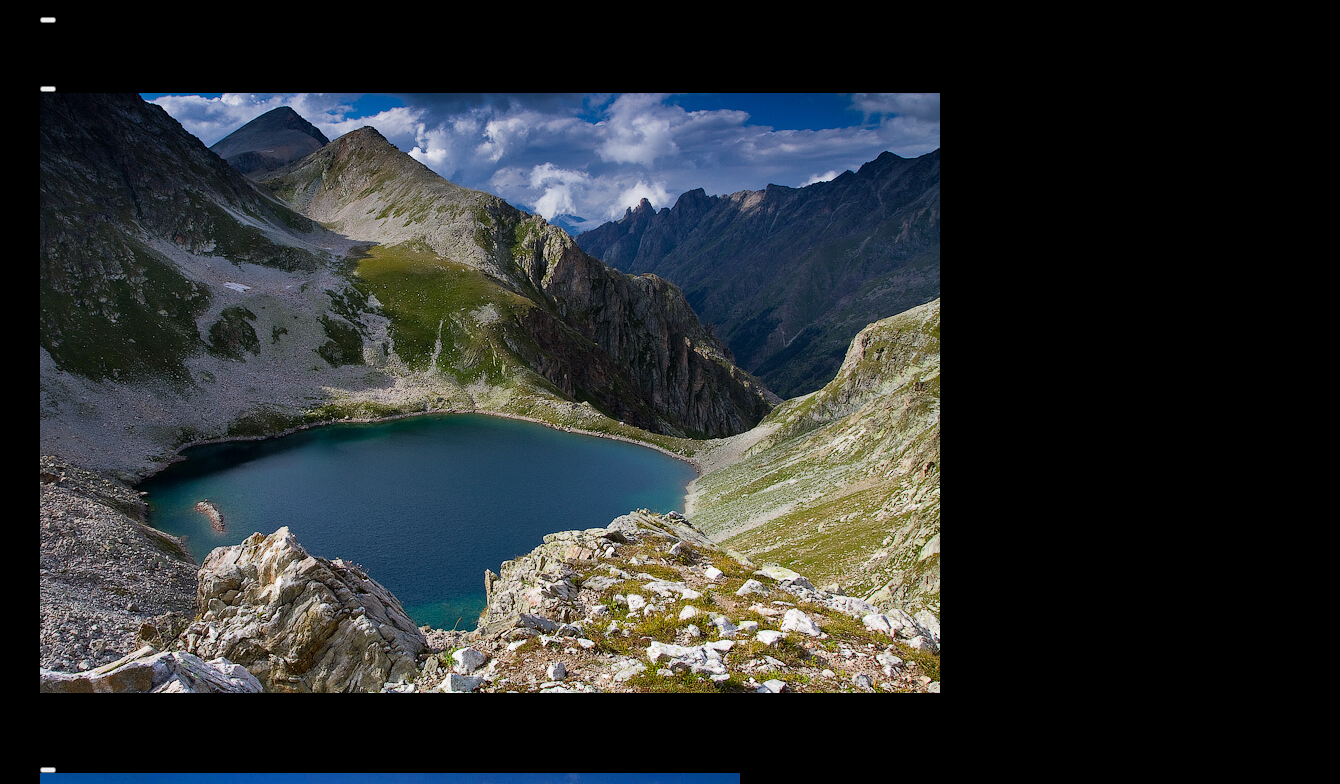
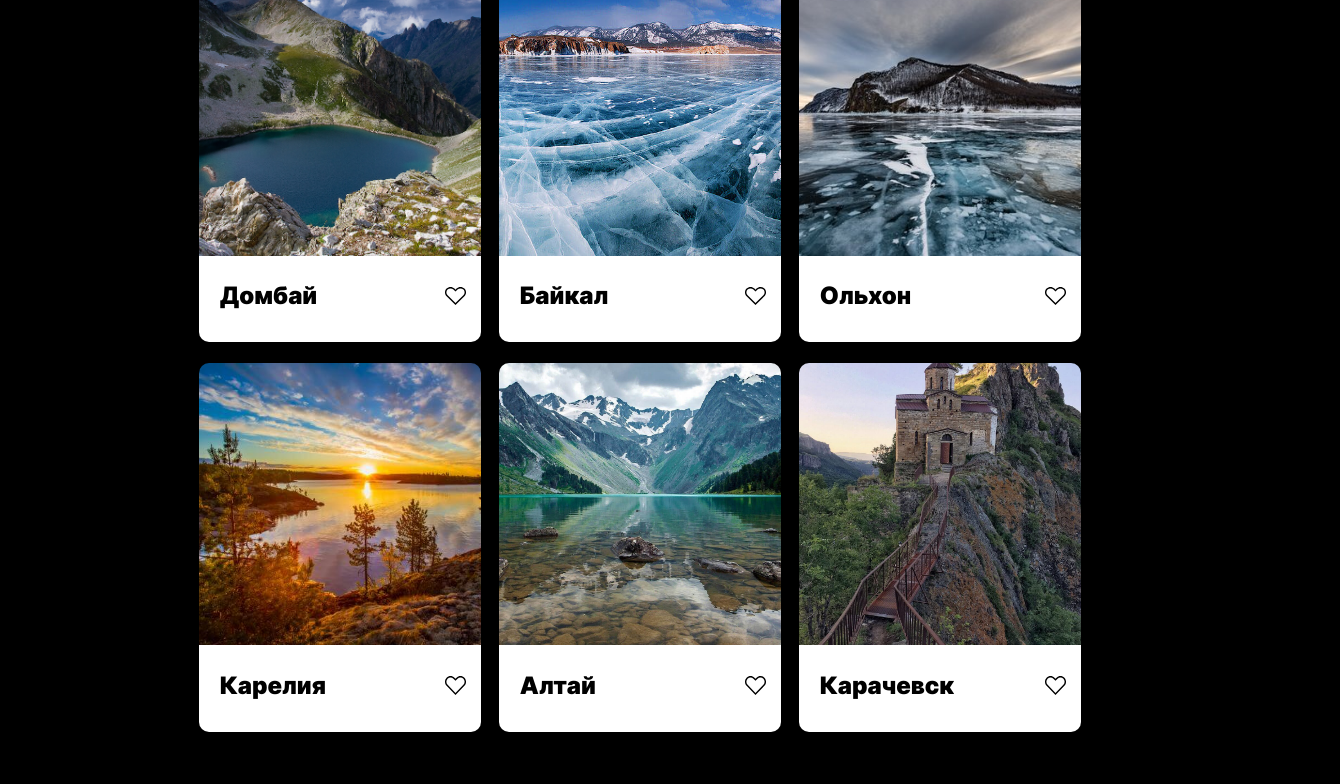
Before and after one commit to elenaluchko/mesto, a plain HTML site: page index.html in a window 1280 px wide. Shown: the part 355-1139 px from the top of the page, 1340 px wide, since content can reach past the window. Drawn offline with Linux system fonts and the light colour scheme; files whose address does not match are found by name.

Commit message:
Поправила подключение блоков

```diff
--- a/index/index.css
+++ b/index/index.css
@@ -1,13 +1,13 @@
 @import url(../vendor/normalize.css);
 @import url(../blocks/page/page.css);
-@import url(../header/header.css);
-@import url(../profile/profile.css);
-@import url(../elements/elements.css);
-@import url(../element/element.css);
-@import url(../footer/footer.css);
-@import url(../popup/popup.css);
-@import url(../popup/_opened/popup_opened.css);
-@import url(../form/form.css);
+@import url(../blocks/header/header.css);
+@import url(../blocks/profile/profile.css);
+@import url(../blocks/elements/elements.css);
+@import url(../blocks/element/element.css);
+@import url(../blocks/footer/footer.css);
+@import url(../blocks/popup/popup.css);
+@import url(../blocks/popup/_opened/popup_opened.css);
+@import url(../blocks/form/form.css);
 
 body {
     background-color: #000000;
```
